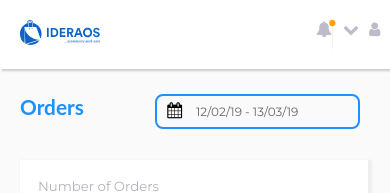
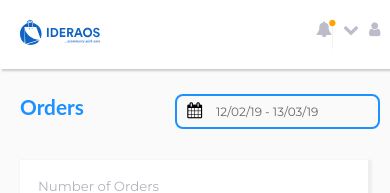
Before and after one commit to iamhabbeboy/ideraos-dashboard, a Vue app: page / in a window 390 px wide. Shown: the top 193 px of the page. Built offline with nearby package versions, Linux system fonts and the light colour scheme.

Commit message:
responsive table

```diff
--- a/src/App.vue
+++ b/src/App.vue
@@ -132,7 +132,7 @@ body {
     }
 
     .order div {
-      margin-right: 25px;
+      margin-right: 15px;
       margin-top: 10px;
     }
 }
```
